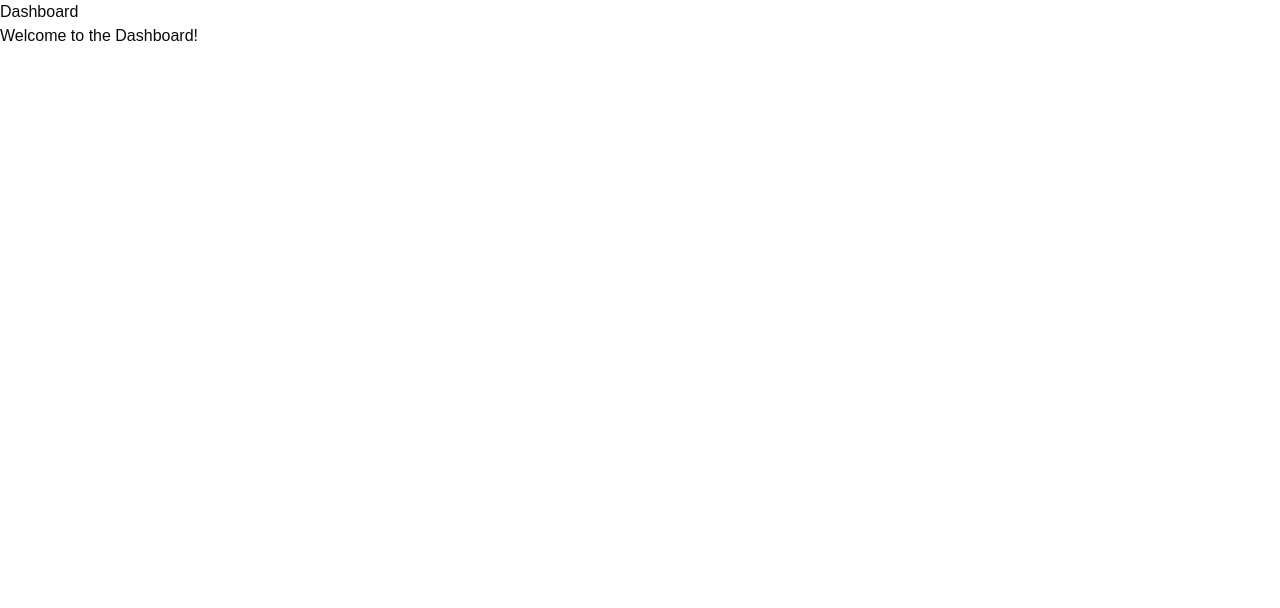
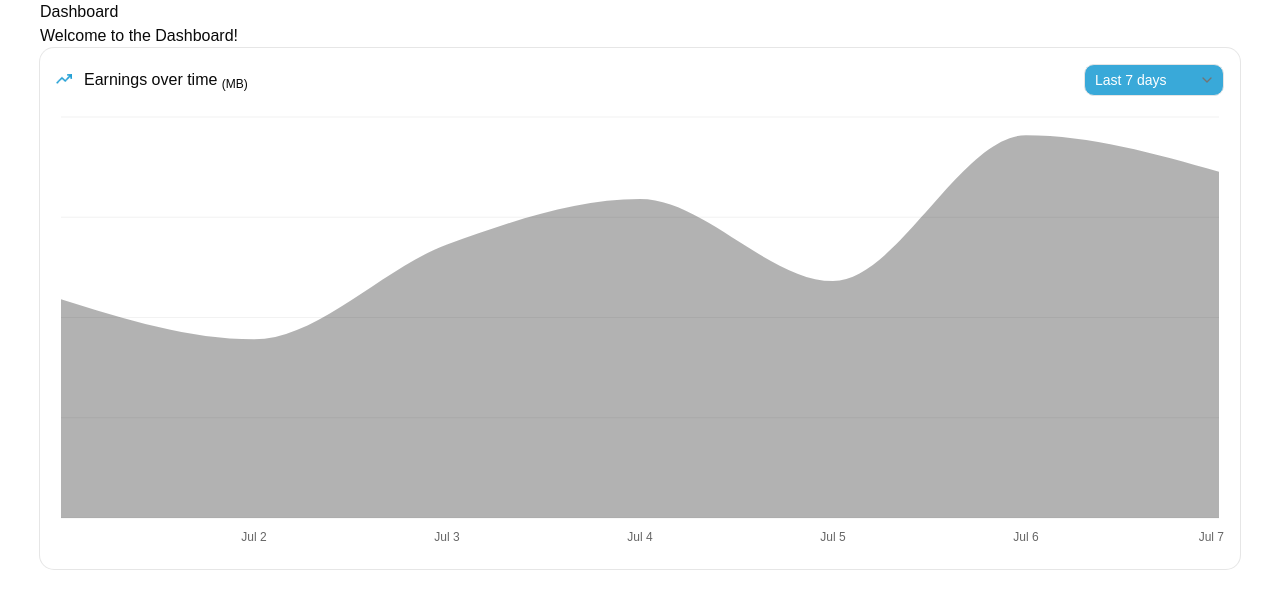
Before and after one commit to Tenney-olarh/TADAT, a React (Vite) app: page /dashboard in a window 1280 px wide. Shown: the top 608 px of the page. Built offline with nearby package versions, Linux system fonts and the light colour scheme.

Commit message:
incomplete chart though

```diff
--- /dev/null
+++ b/src/Components/Dashboard/EarningChart.jsx
@@ -0,0 +1,110 @@
+import { Link } from "react-router-dom";
+import tracks from "../../assets/earningtracks.png";
+import { useState } from "react";
+import { Area, AreaChart, CartesianGrid, XAxis } from "recharts";
+import { Card, CardContent, CardHeader, CardTitle } from "@/components/ui/card";
+import {
+  ChartContainer,
+  ChartTooltip,
+  ChartTooltipContent,
+} from "@/components/ui/chart";
+
+import {
+  Select,
+  SelectContent,
+  SelectItem,
+  SelectTrigger,
+  SelectValue,
+} from "@/components/ui/select";
+
+const chartConfig = {
+  earnings: {
+    label: "Earnings",
+    color: "hsl(var(--chart-1))",
+  },
+};
+
+const rawData = [
+  { date: "2026-07-01", earnings: 120 },
+  { date: "2026-07-02", earnings: 98 },
+  { date: "2026-07-03", earnings: 150 },
+  { date: "2026-07-04", earnings: 175 },
+  { date: "2026-07-05", earnings: 130 },
+  { date: "2026-07-06", earnings: 210 },
+  { date: "2026-07-07", earnings: 190 },
+];
+
+const rangeOptions = [
+  { label: "Last 24 hours", value: "24h" },
+  { label: "Last 7 days", value: "7d" },
+  { label: "Last 14 days", value: "14d" },
+];
+
+export function EarningsChart() {
+  const [range, setRange] = useState("7d");
+
+  const daysToShow = range === "24h" ? 1 : range === "7d" ? 7 : 14;
+  const filteredData = rawData.slice(-daysToShow);
+
+  return (
+    <Card>
+      <CardHeader className="flex items-center justify-between">
+        <CardTitle>
+          <Link className="flex items-center gap-2">
+            <img
+              src={tracks}
+              alt=""
+              className="w-[20px] h-[12px] object-contain"
+            />{" "}
+            <span>
+              Earnings over time <sub>(MB)</sub>
+            </span>
+          </Link>
+        </CardTitle>
+        <Select items={rangeOptions} value={range} onValueChange={setRange}>
+          <SelectTrigger className="w-[140px] bg-[#39A9D9] rounded-[10px] text-[#FFFFFF]">
+            <SelectValue placeholder="Select range" />
+          </SelectTrigger>
+          <SelectContent>
+            {rangeOptions.map((option) => (
+              <SelectItem key={option.value} value={option.value}>
+                {option.label}
+              </SelectItem>
+            ))}
+          </SelectContent>
+        </Select>
+      </CardHeader>
+      <CardContent>
+        <ChartContainer
+          config={chartConfig}
+          className="h-[441px] w-full bg-[#FFFFFFpx]"
+        >
+          <AreaChart data={filteredData}>
+            <CartesianGrid vertical={false} />
+            <XAxis
+              dataKey="date"
+              tickLine={false}
+              axisLine={false}
+              tickMargin={8}
+              tickFormatter={(value) =>
+                new Date(value).toLocaleDateString("en-US", {
+                  month: "short",
+                  day: "numeric",
+                })
+              }
+            />
+            <ChartTooltip content={<ChartTooltipContent />} />
+            <Area
+              dataKey="earnings"
+              type="monotone"
+              fill="var(--color-earnings)"
+              fillOpacity={0.3}
+              stroke="var(--color-earnings)"
+            />
+          </AreaChart>
+        </ChartContainer>
+      </CardContent>
+    </Card>
+  );
+}
+export default EarningsChart;
--- /dev/null
+++ b/src/Components/ui/select.jsx
@@ -0,0 +1,189 @@
+import * as React from "react"
+import { Select as SelectPrimitive } from "@base-ui/react/select"
+
+import { cn } from "@/lib/utils"
+import { ChevronDownIcon, CheckIcon, ChevronUpIcon } from "lucide-react"
+
+const Select = SelectPrimitive.Root
+
+function SelectGroup({
+  className,
+  ...props
+}) {
+  return (
+    <SelectPrimitive.Group
+      data-slot="select-group"
+      className={cn("scroll-my-1 p-1", className)}
+      {...props} />
+  );
+}
+
+function SelectValue({
+  className,
+  ...props
+}) {
+  return (
+    <SelectPrimitive.Value
+      data-slot="select-value"
+      className={cn("flex flex-1 text-left", className)}
+      {...props} />
+  );
+}
+
+function SelectTrigger({
+  className,
+  size = "default",
+  children,
+  ...props
+}) {
+  return (
+    <SelectPrimitive.Trigger
+      data-slot="select-trigger"
+      data-size={size}
+      className={cn(
+        "flex w-fit items-center justify-between gap-1.5 rounded-lg border border-input bg-transparent py-2 pr-2 pl-2.5 text-sm whitespace-nowrap transition-colors outline-none select-none focus-visible:border-ring focus-visible:ring-3 focus-visible:ring-ring/50 disabled:cursor-not-allowed disabled:opacity-50 aria-invalid:border-destructive aria-invalid:ring-3 aria-invalid:ring-destructive/20 data-placeholder:text-muted-foreground data-[size=default]:h-8 data-[size=sm]:h-7 data-[size=sm]:rounded-[min(var(--radius-md),10px)] *:data-[slot=select-value]:line-clamp-1 *:data-[slot=select-value]:flex *:data-[slot=select-value]:items-center *:data-[slot=select-value]:gap-1.5 dark:bg-input/30 dark:hover:bg-input/50 dark:aria-invalid:border-destructive/50 dark:aria-invalid:ring-destructive/40 [&_svg]:pointer-events-none [&_svg]:shrink-0 [&_svg:not([class*='size-'])]:size-4",
+        className
+      )}
+      {...props}>
+      {children}
+      <SelectPrimitive.Icon
+        render={
+          <ChevronDownIcon className="pointer-events-none size-4 text-muted-foreground" />
+        } />
+    </SelectPrimitive.Trigger>
+  );
+}
+
+function SelectContent({
+  className,
+  children,
+  side = "bottom",
+  sideOffset = 4,
+  align = "center",
+  alignOffset = 0,
+  alignItemWithTrigger = true,
+  ...props
+}) {
+  return (
+    <SelectPrimitive.Portal>
+      <SelectPrimitive.Positioner
+        side={side}
+        sideOffset={sideOffset}
+        align={align}
+        alignOffset={alignOffset}
+        alignItemWithTrigger={alignItemWithTrigger}
+        className="isolate z-50">
+        <SelectPrimitive.Popup
+          data-slot="select-content"
+          data-align-trigger={alignItemWithTrigger}
+          className={cn(
+            "relative isolate z-50 max-h-(--available-height) w-(--anchor-width) min-w-36 origin-(--transform-origin) overflow-x-hidden overflow-y-auto rounded-lg bg-popover text-popover-foreground shadow-md ring-1 ring-foreground/10 duration-100 data-[align-trigger=true]:animate-none data-[side=bottom]:slide-in-from-top-2 data-[side=inline-end]:slide-in-from-left-2 data-[side=inline-start]:slide-in-from-right-2 data-[side=left]:slide-in-from-right-2 data-[side=right]:slide-in-from-left-2 data-[side=top]:slide-in-from-bottom-2 data-open:animate-in data-open:fade-in-0 data-open:zoom-in-95 data-closed:animate-out data-closed:fade-out-0 data-closed:zoom-out-95",
+            className
+          )}
+          {...props}>
+          <SelectScrollUpButton />
+          <SelectPrimitive.List>{children}</SelectPrimitive.List>
+          <SelectScrollDownButton />
+        </SelectPrimitive.Popup>
+      </SelectPrimitive.Positioner>
+    </SelectPrimitive.Portal>
+  );
+}
+
+function SelectLabel({
+  className,
+  ...props
+}) {
+  return (
+    <SelectPrimitive.GroupLabel
+      data-slot="select-label"
+      className={cn("px-1.5 py-1 text-xs text-muted-foreground", className)}
+      {...props} />
+  );
+}
+
+function SelectItem({
+  className,
+  children,
+  ...props
+}) {
+  return (
+    <SelectPrimitive.Item
+      data-slot="select-item"
+      className={cn(
+        "relative flex w-full cursor-default items-center gap-1.5 rounded-md py-1 pr-8 pl-1.5 text-sm outline-hidden select-none focus:bg-accent focus:text-accent-foreground not-data-[variant=destructive]:focus:**:text-accent-foreground data-disabled:pointer-events-none data-disabled:opacity-50 [&_svg]:pointer-events-none [&_svg]:shrink-0 [&_svg:not([class*='size-'])]:size-4 *:[span]:last:flex *:[span]:last:items-center *:[span]:last:gap-2",
+        className
+      )}
+      {...props}>
+      <SelectPrimitive.ItemText className="flex flex-1 shrink-0 gap-2 whitespace-nowrap">
+        {children}
+      </SelectPrimitive.ItemText>
+      <SelectPrimitive.ItemIndicator
+        render={
+          <span
+            className="pointer-events-none absolute right-2 flex size-4 items-center justify-center" />
+        }>
+        <CheckIcon className="pointer-events-none" />
+      </SelectPrimitive.ItemIndicator>
+    </SelectPrimitive.Item>
+  );
+}
+
+function SelectSeparator({
+  className,
+  ...props
+}) {
+  return (
+    <SelectPrimitive.Separator
+      data-slot="select-separator"
+      className={cn("pointer-events-none -mx-1 my-1 h-px bg-border", className)}
+      {...props} />
+  );
+}
+
+function SelectScrollUpButton({
+  className,
+  ...props
+}) {
+  return (
+    <SelectPrimitive.ScrollUpArrow
+      data-slot="select-scroll-up-button"
+      className={cn(
+        "top-0 z-10 flex w-full cursor-default items-center justify-center bg-popover py-1 [&_svg:not([class*='size-'])]:size-4",
+        className
+      )}
+      {...props}>
+      <ChevronUpIcon />
+    </SelectPrimitive.ScrollUpArrow>
+  );
+}
+
+function SelectScrollDownButton({
+  className,
+  ...props
+}) {
+  return (
+    <SelectPrimitive.ScrollDownArrow
+      data-slot="select-scroll-down-button"
+      className={cn(
+        "bottom-0 z-10 flex w-full cursor-default items-center justify-center bg-popover py-1 [&_svg:not([class*='size-'])]:size-4",
+        className
+      )}
+      {...props}>
+      <ChevronDownIcon />
+    </SelectPrimitive.ScrollDownArrow>
+  );
+}
+
+export {
+  Select,
+  SelectContent,
+  SelectGroup,
+  SelectItem,
+  SelectLabel,
+  SelectScrollDownButton,
+  SelectScrollUpButton,
+  SelectSeparator,
+  SelectTrigger,
+  SelectValue,
+}
--- a/src/Pages/Dashboard.jsx
+++ b/src/Pages/Dashboard.jsx
@@ -1,9 +1,11 @@
+import { EarningsChart } from "@/Components/Dashboard/EarningChart";
 const Dashboard = () => {
-    return (
-        <div>
-            <h1>Dashboard</h1>
-            <p>Welcome to the Dashboard!</p>
-        </div>
-    );
+  return (
+    <div className="px-10">
+      <h1>Dashboard</h1>
+          <p>Welcome to the Dashboard!</p>
+          <EarningsChart/>
+    </div>
+  );
 };
 export default Dashboard;
```
Also changed, not shown: src/assets/earningtracks.png (added).
